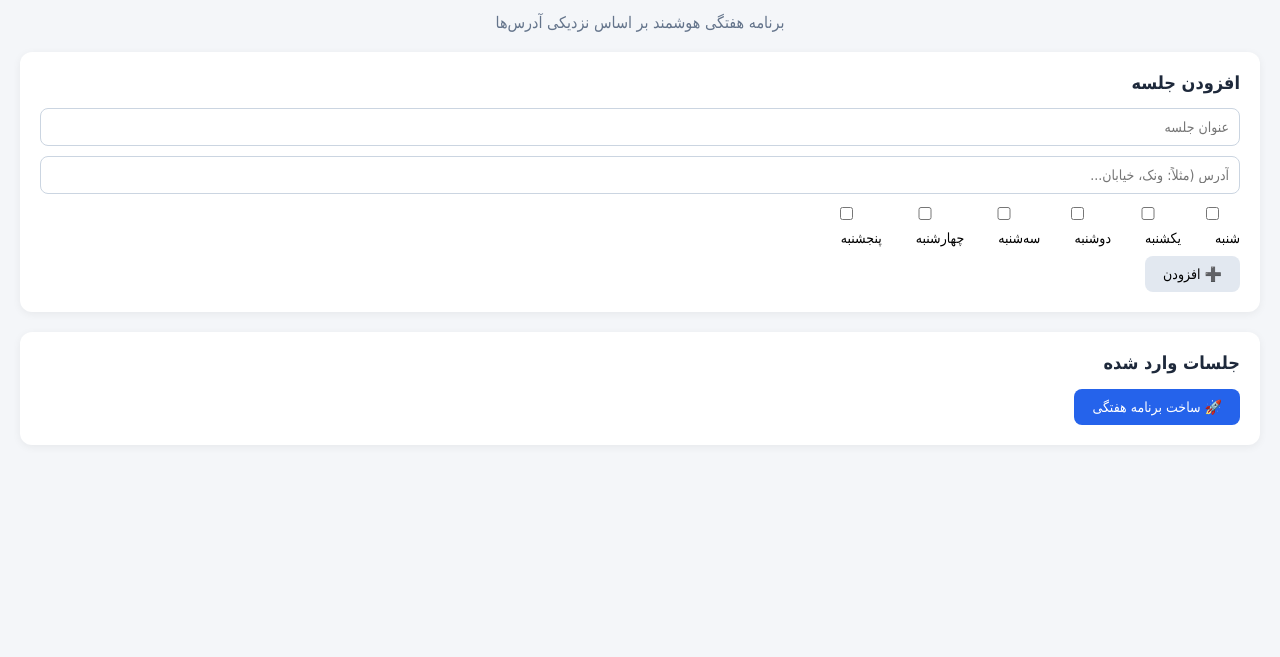
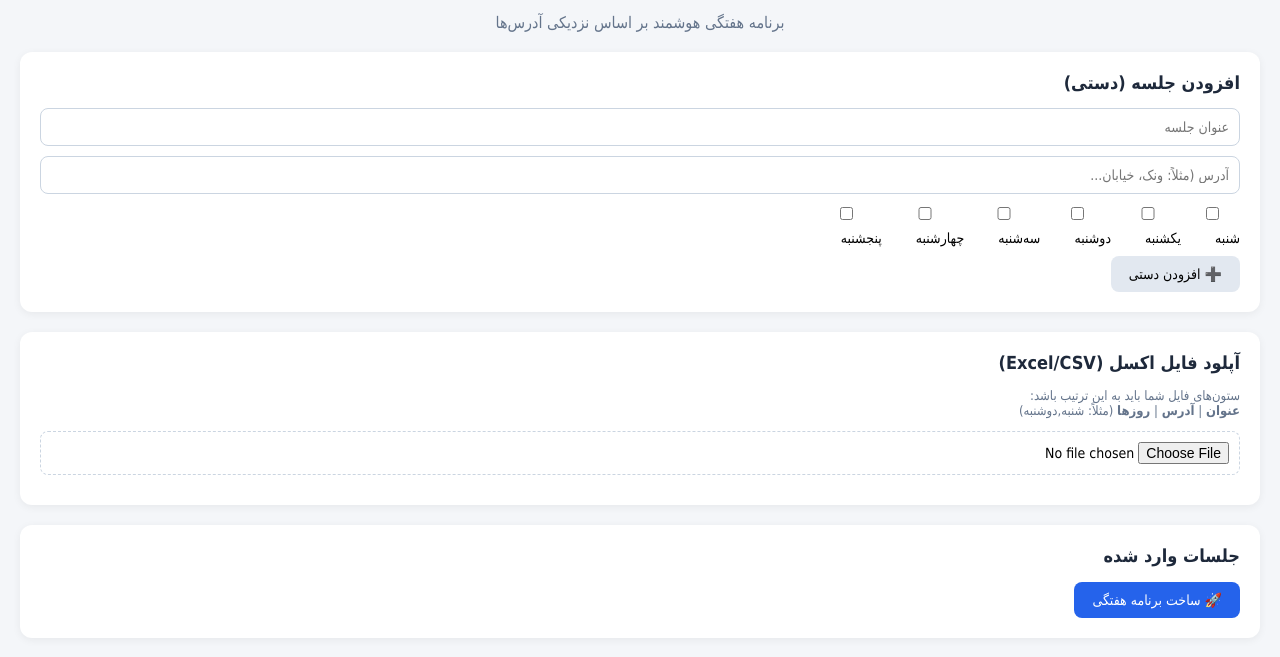
Before and after one commit to encrahimi1380-collab/jalaseh-yar, a plain HTML site: page index.html in a window 1280 px wide. Shown: the part 61-718 px from the top of the page. Drawn offline with Linux system fonts and the light colour scheme.

Commit message:
Update index.html

```diff
--- a/index.html
+++ b/index.html
@@ -5,6 +5,8 @@
   <meta name="viewport" content="width=device-width, initial-scale=1.0">
   <title>جلسه‌یار</title>
   <link rel="stylesheet" href="style.css">
+  <!-- کتابخانه خواندن اکسل -->
+  <script src="https://cdnjs.cloudflare.com/ajax/libs/xlsx/0.18.5/xlsx.full.min.js"></script>
 </head>
 <body>
   <header>
@@ -13,7 +15,7 @@
   </header>
 
   <section class="panel">
-    <h2>افزودن جلسه</h2>
+    <h2>افزودن جلسه (دستی)</h2>
     <input id="title" placeholder="عنوان جلسه" />
     <input id="address" placeholder="آدرس (مثلاً: ونک، خیابان..." />
     <div class="days">
@@ -24,7 +26,17 @@
       <label><input type="checkbox" value="4"> چهارشنبه</label>
       <label><input type="checkbox" value="5"> پنجشنبه</label>
     </div>
-    <button id="addBtn">➕ افزودن</button>
+    <button id="addBtn">➕ افزودن دستی</button>
+  </section>
+
+  <!-- بخش جدید: آپلود اکسل -->
+  <section class="panel">
+    <h2>آپلود فایل اکسل (Excel/CSV)</h2>
+    <p style="font-size: 13px; color: #64748b;">
+      ستون‌های فایل شما باید به این ترتیب باشد: <br>
+      <b>عنوان</b> | <b>آدرس</b> | <b>روزها</b> (مثلاً: شنبه,دوشنبه)
+    </p>
+    <input type="file" id="excelFile" accept=".xlsx, .xls, .csv" style="padding: 10px; border: 1px dashed #cbd5e1;" />
   </section>
 
   <section class="panel">
```
